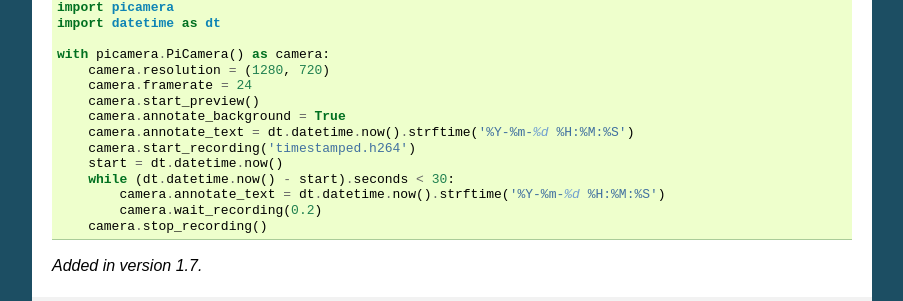
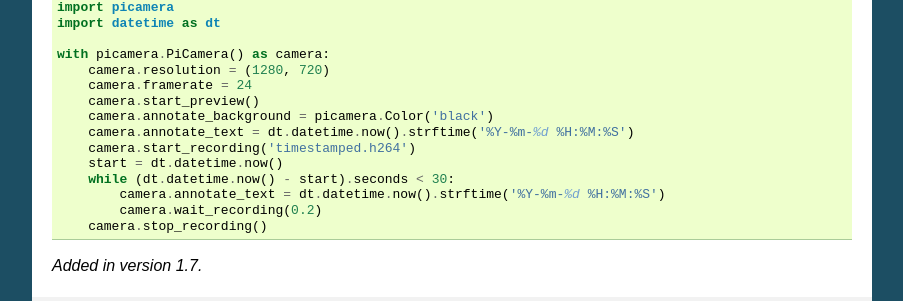
Before and after one commit to waveform80/picamera, a Sphinx documentation site: the page built from docs/recipes1.rst, in a window 1280 px wide and 900 px high, scrolled down 13653 px. Shown: the part 151-452 px from the top of the window, without its empty margins (198-1101 px from the left). Built offline with Sphinx 7.4.7, drawn with Linux system fonts in a browser that asks for light colours; pages that are not in the unit, such as notebooks, are missing from menus.

Commit message:
Correct annotate background example
Don't include deprecated stuff in the recipes

```diff
--- a/docs/recipes1.rst
+++ b/docs/recipes1.rst
@@ -905,7 +905,8 @@ With a little ingenuity, it's possible to display longer strings::
 
 And of course, it can be used to display (and embed) a timestamp in recordings
 (this recipe also demonstrates drawing a background behind the timestamp for
-contrast with the :attr:`~picamera.camera.PiCamera.annotate_background` attribute)::
+contrast with the :attr:`~picamera.camera.PiCamera.annotate_background`
+attribute)::
 
     import picamera
     import datetime as dt
@@ -914,7 +915,7 @@ contrast with the :attr:`~picamera.camera.PiCamera.annotate_background` attribut
         camera.resolution = (1280, 720)
         camera.framerate = 24
         camera.start_preview()
-        camera.annotate_background = True
+        camera.annotate_background = picamera.Color('black')
         camera.annotate_text = dt.datetime.now().strftime('%Y-%m-%d %H:%M:%S')
         camera.start_recording('timestamped.h264')
         start = dt.datetime.now()
```
